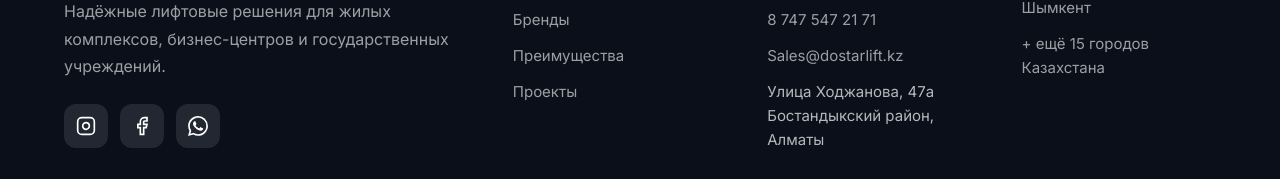
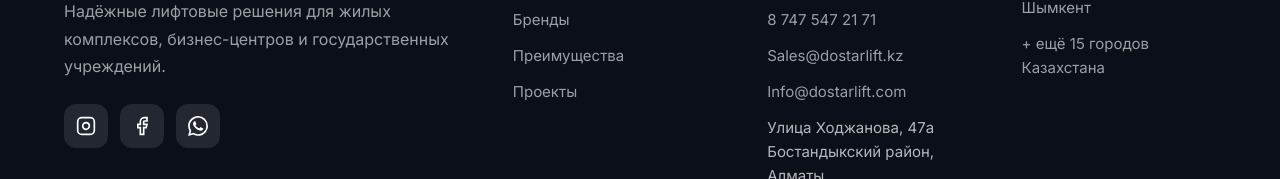
Before and after one commit to mgnewstudio-wq/Doslift, a plain HTML site: page index.html in a window 1280 px wide. Shown: the part 11821-12000 px from the top of the page. Drawn offline with Linux system fonts and the light colour scheme.

Commit message:
Update index.html

```diff
--- a/index.html
+++ b/index.html
@@ -1402,6 +1402,7 @@
                     <a href="tel:87074969149">8 707 49 69 149</a>
                     <a href="tel:87475472171">8 747 547 21 71</a>
                     <a href="mailto:Sales@dostarlift.kz">Sales@dostarlift.kz</a>
+                    <a href="mailto:Info@dostarlift.com">Info@dostarlift.com</a>
                     <p style="margin-top: 10px; color: rgba(255,255,255,0.7);">Улица Ходжанова, 47а<br>Бостандыкский
                         район, Алматы</p>
                 </div>
```
